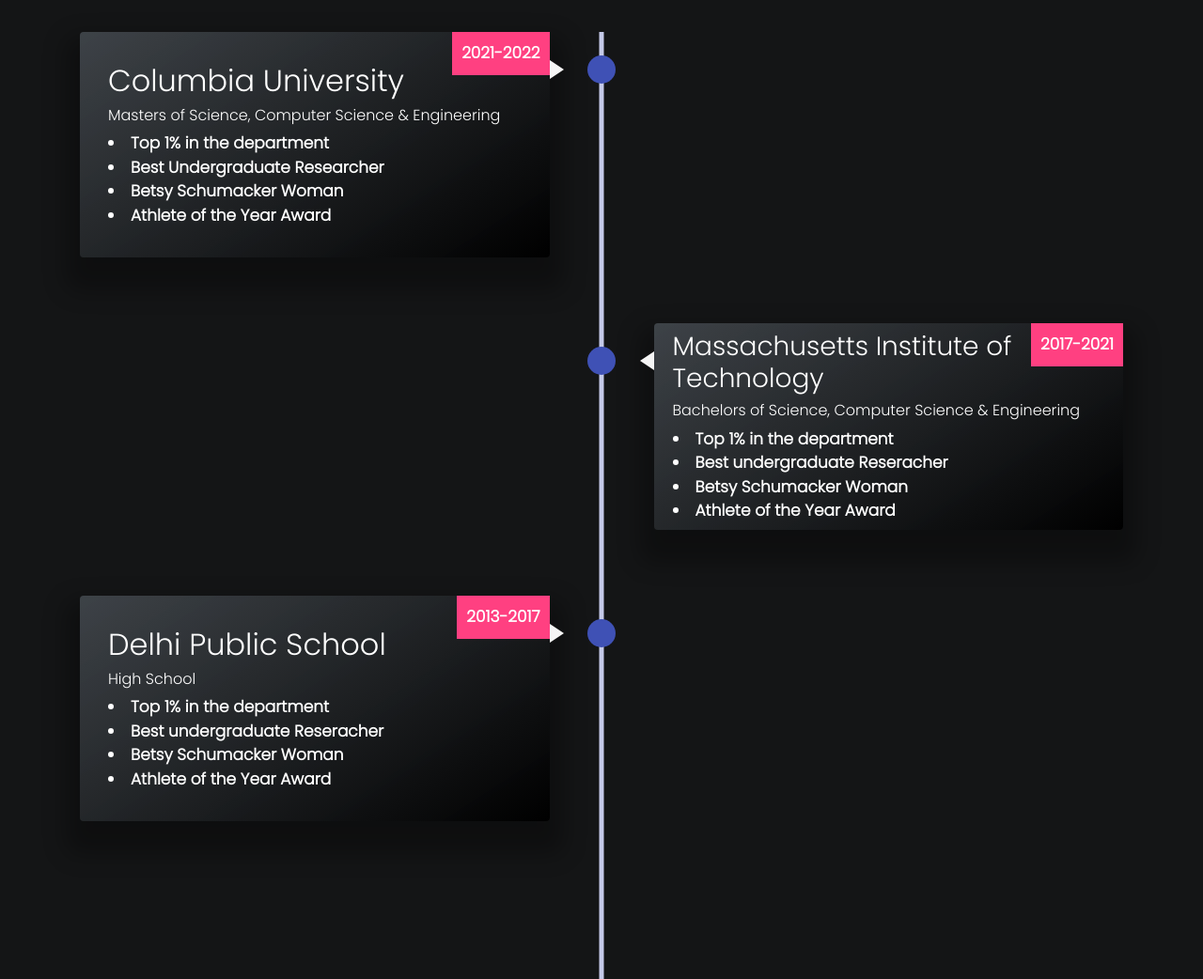
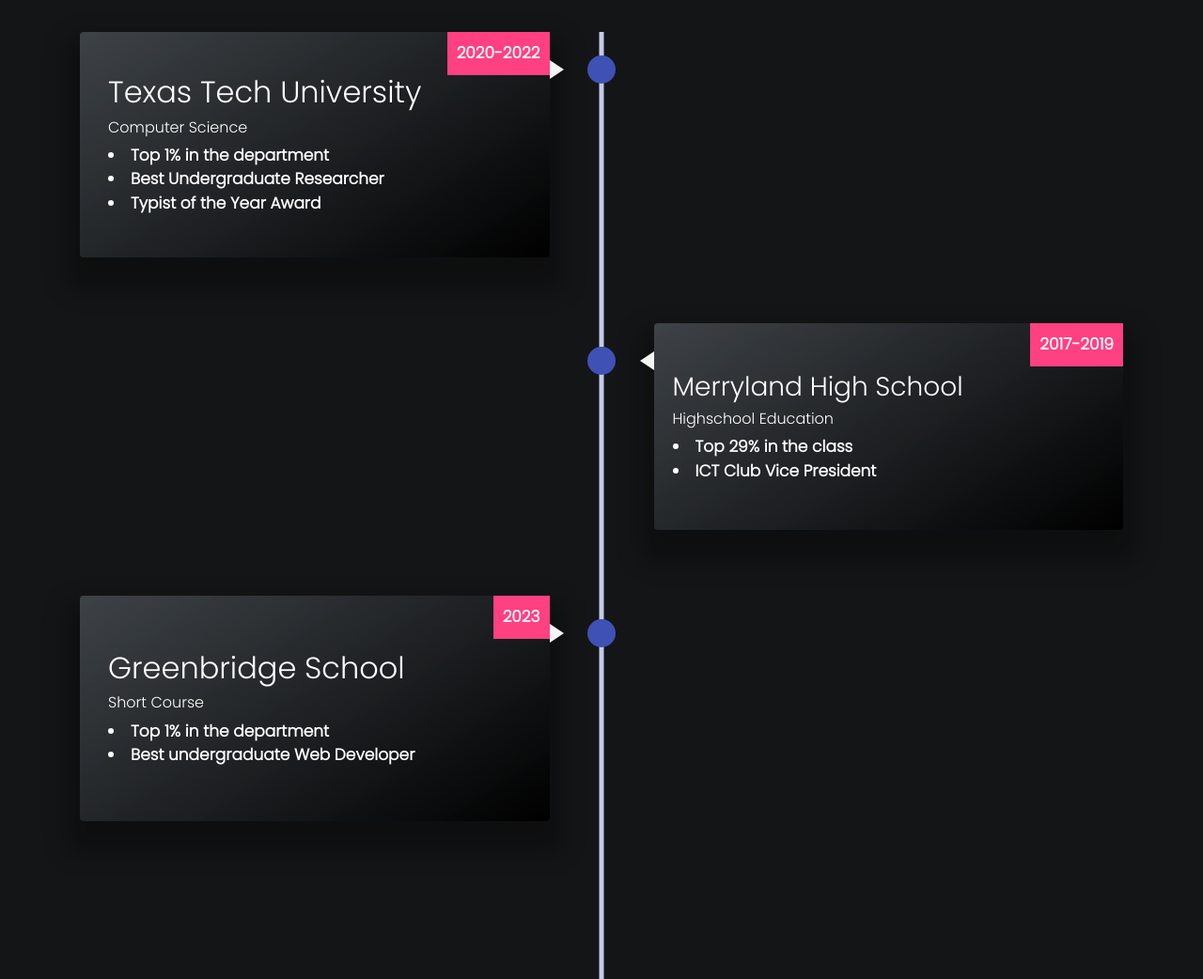
Before and after one commit to vernonthedev/vernonthedev.github.io, a plain HTML site: page education.html in a window 1280 px wide. Shown: the part 1120-2162 px from the top of the page at 94% size. Drawn offline with nearby package versions, Linux system fonts and the light colour scheme; some icons are missing.

```diff
--- a/assets/js/app.js
+++ b/assets/js/app.js
@@ -137,7 +137,7 @@ let footer = $(`
              <div class="form-header">
                 <h6 class="display">Get in Touch</h6>
               </div>
-                <form name="form1" action="https://formcarry.com/s/BywEPAJNb" method="POST" accept-charset="UTF-8" >
+                <form name="form1" action="https://formcarry.com/s/SPbv_ceoZT" method="POST" accept-charset="UTF-8" >
                   <input id="name" type="text" name="name" placeholder="Your Name" required/>
                   <input id="email" type="email" name="email" placeholder="Email Address" required/>
                   <textarea id="textArea" name="message" placeholder="Type your Message" required></textarea>
--- a/education.html
+++ b/education.html
@@ -289,14 +289,13 @@
 
       <div class="timeline-content js--fadeInLeft">
         <div class="timeline-img-header" style="background-image: url('assets/images/education-page/edTimeline1.png'); background-repeat: no-repeat; background-size: auto;"></div>
-        <div class="date date1">2021-2022</div>
+        <div class="date date1">2020-2022</div>
         <div>
-            <h2 class="timelineHeading">Columbia University</h2>
-            <h6>Masters of Science, Computer Science & Engineering</h6>
+            <h2 class="timelineHeading">Texas Tech University</h2>
+            <h6>Computer Science</h6>
             <li>Top 1% in the department</li>
             <li>Best Undergraduate Researcher</li>
-            <li>Betsy Schumacker Woman</li>
-            <li>Athlete of the Year Award</li>
+            <li>Typist of the Year Award</li>
         </div>
       </div>
    </div>
@@ -310,14 +309,12 @@
         <div>
             <div class="timeline-img-header" style="background-image: url('assets/images/education-page/edTimeline2.png'); background-repeat: no-repeat; background-size: auto; background-position: center top"></div>
         </div>
-        <div class="date date2">2017-2021</div>
+        <div class="date date2">2017-2019</div>
         <div class="alignment">
-            <h3 class="timelineHeading2">Massachusetts Institute of Technology</h3>
-            <h6>Bachelors of Science, Computer Science & Engineering</h6>
-            <li>Top 1% in the department</li>
-            <li>Best undergraduate Reseracher</li>
-            <li>Betsy Schumacker Woman</li>
-            <li>Athlete of the Year Award</li>
+            <h3 class="timelineHeading2">Merryland High School</h3>
+            <h6>Highschool Education</h6>
+            <li>Top 29% in the class</li>
+            <li>ICT Club Vice President</li>
         </div>
       </div>
 
@@ -331,14 +328,12 @@
 
       <div class="timeline-content js--fadeInLeft">
         <div class="timeline-img-header" style="background-image: url('assets/images/education-page/edTimeline3.png'); background-repeat: no-repeat; background-size: auto"></div>
-        <div class="date date3">2013-2017</div>
+        <div class="date date3">2023</div>
         <div class="align-third">
-            <h2 class="timelineHeading3">Delhi Public School</h2>
-            <h6>High School</h6>
+            <h2 class="timelineHeading3">Greenbridge School</h2>
+            <h6>Short Course</h6>
             <li>Top 1% in the department</li>
-            <li>Best undergraduate Reseracher</li>
-            <li>Betsy Schumacker Woman</li>
-            <li>Athlete of the Year Award</li>
+            <li>Best undergraduate Web Developer</li>
         </div>
       </div>
     </div>
```
Also changed, not shown: assets/js/references.js (+10 -25 lines).
